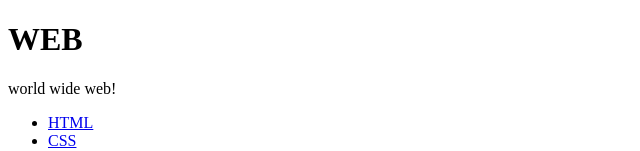
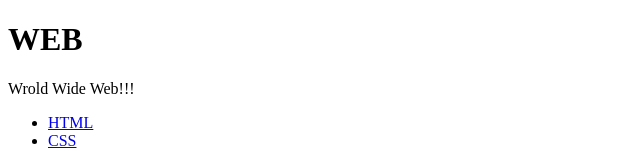
Before and after one commit to dontBlamestorming/react_tutorial, a React (Create React App) app: page / in a window 1280 px wide. Shown: the top 151 px of the page, without its empty margins (0-640 px from the left). Built offline with nearby package versions, Linux system fonts and the light colour scheme.

Commit message:
using props in components

```diff
--- a/src/App.js
+++ b/src/App.js
@@ -1,18 +1,18 @@
 import React, { Component } from 'react';
 import './App.css';
 
-class Article extends Component {
+class Subject extends Component {
   render() {
     return (
-      <article>
-        <h2>HTML</h2>
-        HTML is HyperText MarkUp Language.
-      </article>
+      <header>
+        <h1>{this.props.title}</h1>
+        {this.props.subTitle}
+      </header>
     );
   }
 }
 
-class Nav extends Component {
+class TOC extends Component {     // Table Of Content
   render() {
     return (
       <nav>
@@ -26,24 +26,24 @@ class Nav extends Component {
   }
 }
 
-class Subject extends Component {
+class Content extends Component {
   render() {
     return (
-      <header>
-        <h1>WEB</h1>
-        world wide web!
-      </header>
+      <article>
+        <h2>{this.props.title}</h2>
+        {this.props.desc}
+      </article>
     );
   }
 }
 
-class App extends Component {     // 이것이 Component를 만드는 코드다.
+class App extends Component {
   render() {
     return (
       <div className="App">
-        <Subject></Subject>
-        <Nav></Nav>
-        <Article></Article>
+        <Subject title="WEB" subTitle="Wrold Wide Web!!!"></Subject>
+        <TOC></TOC>
+        <Content title="HTML" desc="HTML is HyperText MarkUp Language."></Content>
       </div>
     );
   }
@@ -52,8 +52,12 @@ class App extends Component {     // 이것이 Component를 만드는 코드다.
 export default App;
 
 /*
+Component
 1. react가 갖고 있는 Component라는 클래스를 App에 상속하여 하나의 클래스를 생성한다.
 2. 자바스크립트의 class 내에 소속된 method는 function이 생략된다. 따라서 render()는 function render()와 같다.
 3. Component를 만들 때는 반드시 하나의 최상위 태그로 시작해야한다.
 4. 이 파일은 유사 javascript이다. 웹의 콘솔은 이 코드를 전혀 이해하지 못한다. react는 이 문법을 자바스크립트가 이해할 수 있는 코드로 변환한다.
+
+Props(stands for properties)
+1. html code를 client로 쏘기 위해 렌더링(?)함수에 매개변수로 값을 주는 것과 비슷한 맥락이다.
 */
```
Also changed, not shown: public/pure.html (+15 -0 lines).
